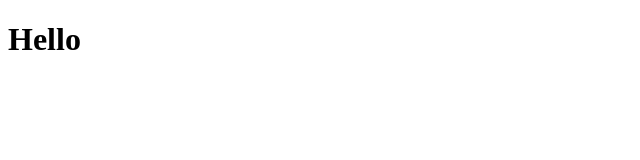
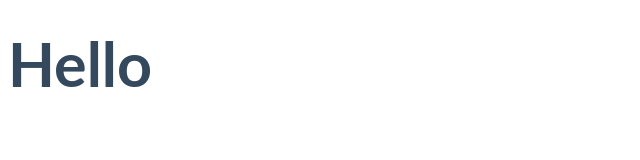
Before and after one commit to darthredskin/nine-gamma-beta, a plain HTML site: page index.html in a window 1280 px wide. Shown: the whole page, without its empty margins (0-640 px from the left). Drawn offline with Linux system fonts and the light colour scheme; a web font is replaced by a local one.

Commit message:
Update index.html

```diff
--- a/index.html
+++ b/index.html
@@ -1,7 +1,7 @@
 <!DOCTYPE HTML>
 <html>
 <head>
-
+<link href="/css/flatui.css" rel="stylesheet">
 </head>
 <body>
 <h1>Hello<h1>
```
